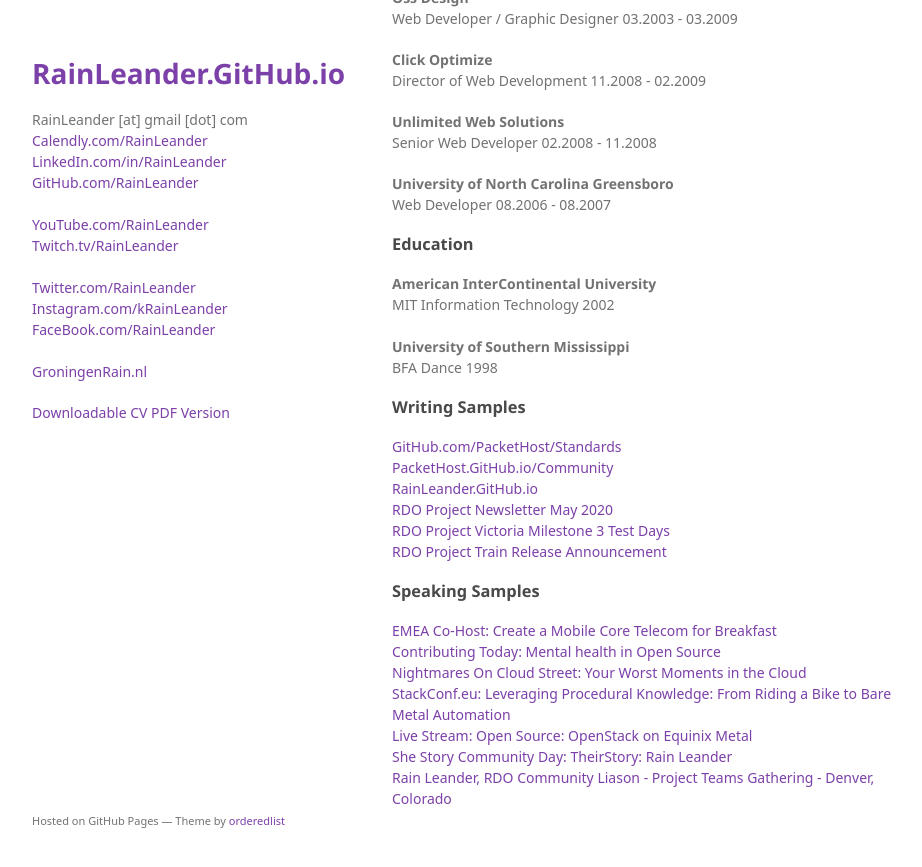
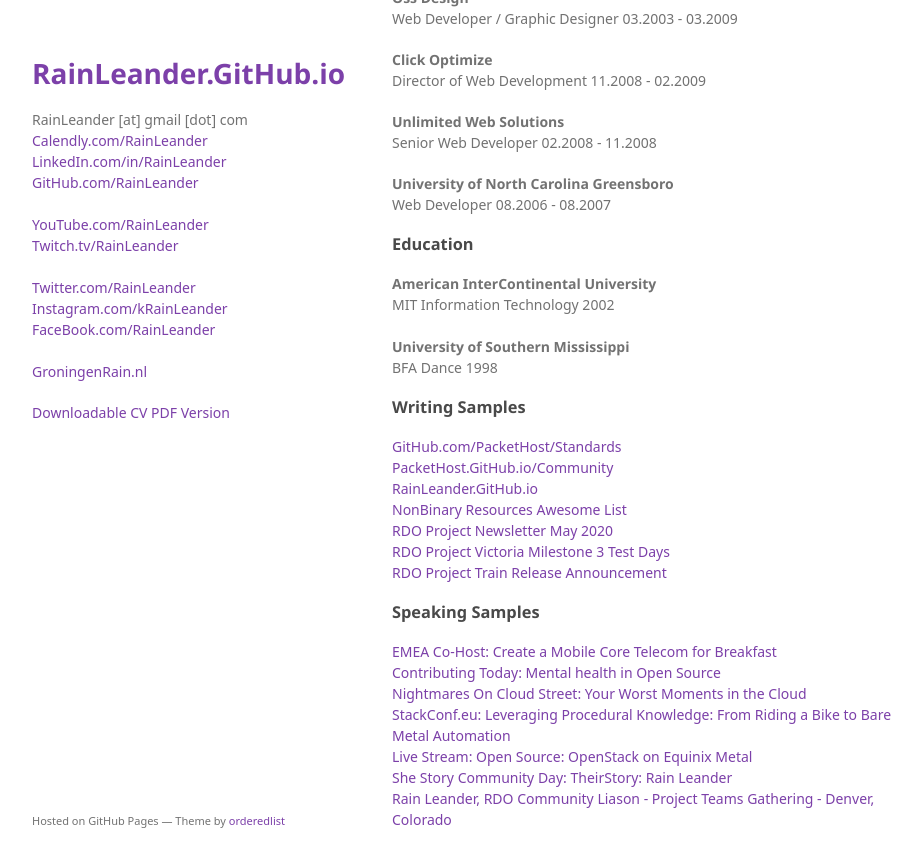
Before and after one commit to rainleander/rainleander.github.io, a Jekyll site: the page cv/index.html, which Jekyll copies as it is, in a window 1280 px wide and 900 px high, scrolled down 584 px. Shown: the top 867 px of the window, without its empty margins (178-1100 px from the left). Built offline with Jekyll 4.4.1, drawn with Linux system fonts in a browser that asks for light colours; some web fonts are replaced.

Commit message:
Update index.html

```diff
--- a/cv/index.html
+++ b/cv/index.html
@@ -55,6 +55,7 @@
           <p><a href="https://github.com/packethost/standards">GitHub.com/PacketHost/Standards</a><br>
             <a href="https://packethost.github.io/community/">PacketHost.GitHub.io/Community</a><br>
             <a href="https://rainleander.github.io/">RainLeander.GitHub.io</a><br>
+            <a href="https://github.com/rainleander/nonbinary-resources">NonBinary Resources Awesome List</a><br>
             <a href="https://www.rdoproject.org/newsletter/2020/may/">RDO Project Newsletter May 2020</a><br>
             <a href="https://www.rdoproject.org/testday/victoria/milestone3/">RDO Project Victoria Milestone 3 Test Days</a><br>
             <a href="https://blogs.rdoproject.org/2019/10/rdo-train-released/">RDO Project Train Release Announcement</a></p>
```
